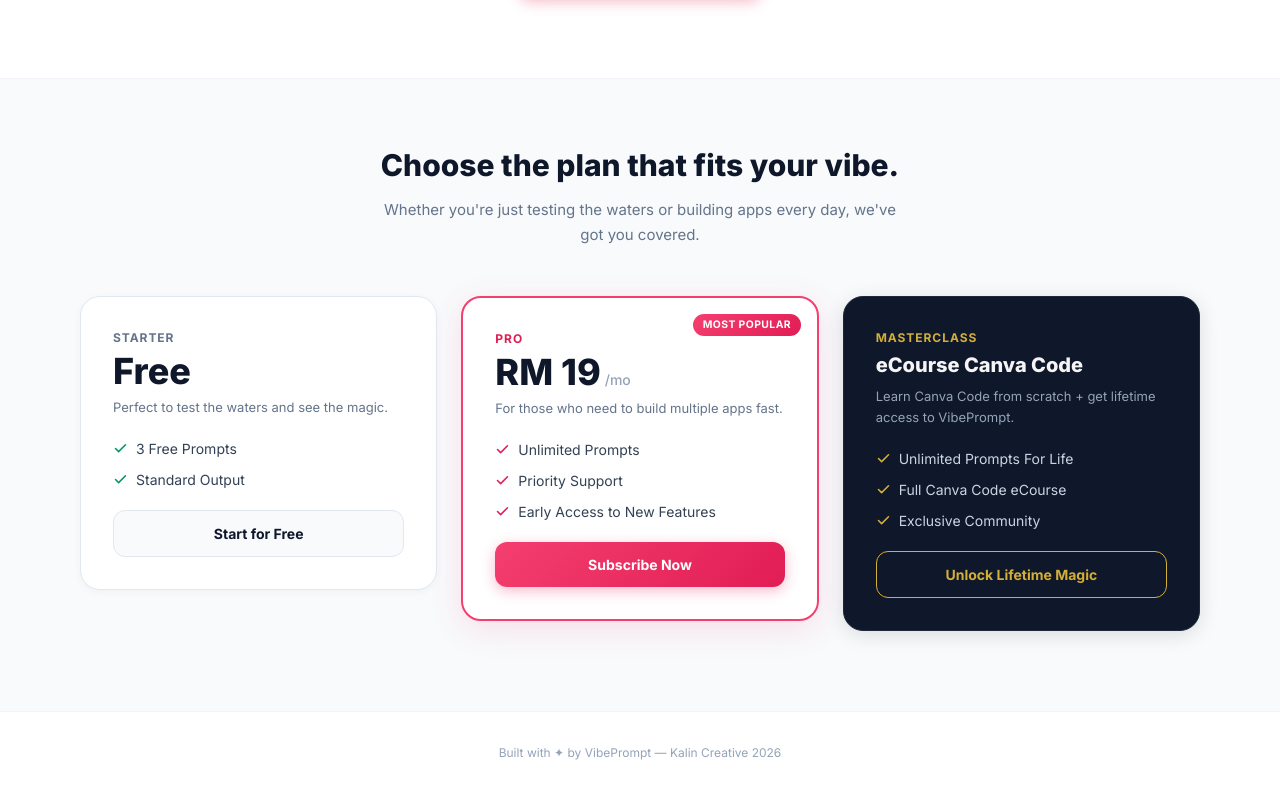
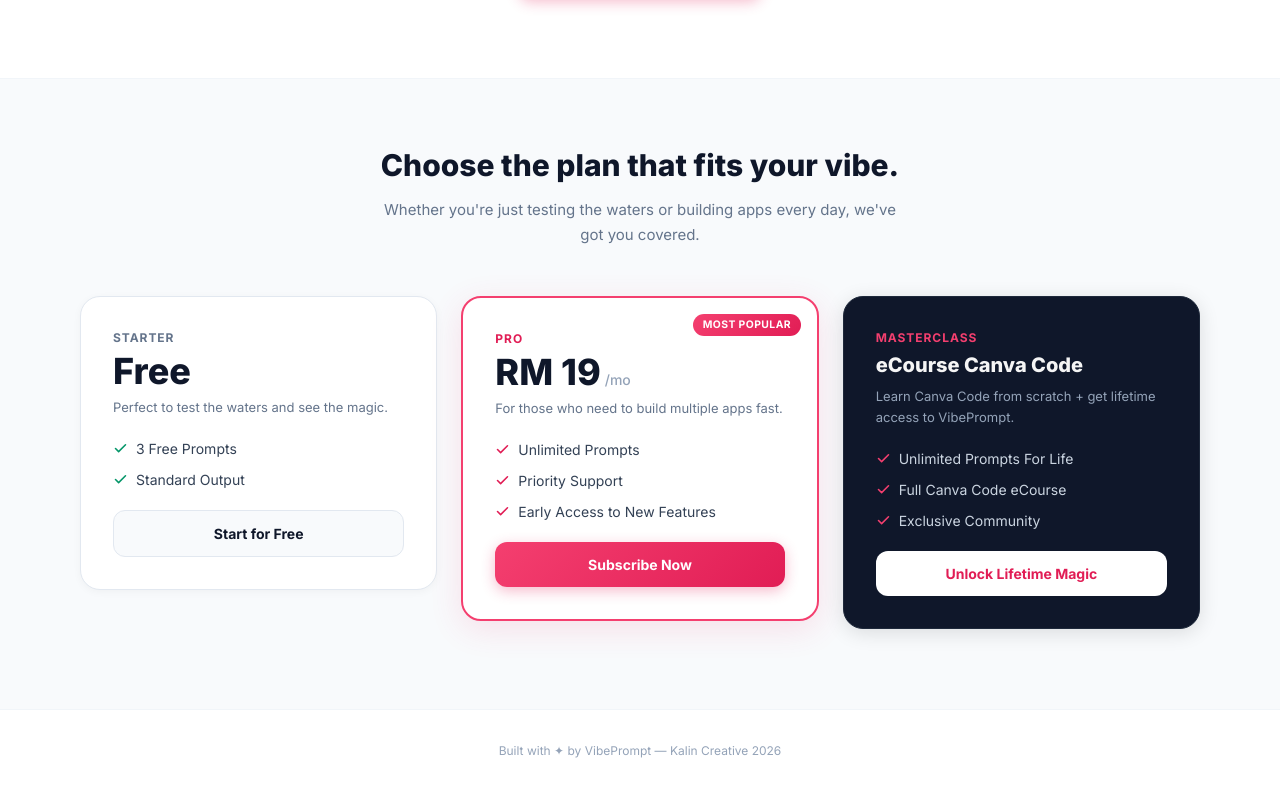
Before and after one commit to kalincreative/VibePrompt, a React (Vite) app: page / in a window 1280 px wide. Shown: the part 1796-2590 px from the top of the page. Built offline with nearby package versions, Linux system fonts and the light colour scheme; no server answers.

Commit message:
style: fix Masterclass card — replace gold with brand magenta

```diff
--- a/src/pages/HomePage.jsx
+++ b/src/pages/HomePage.jsx
@@ -400,7 +400,7 @@
                                 display: 'flex', flexDirection: 'column', gap: '1.25rem',
                             }}>
                                 <div>
-                                    <p style={{ fontSize: '0.75rem', fontWeight: 700, color: '#D4AF37', letterSpacing: '0.08em', textTransform: 'uppercase', marginBottom: '0.375rem' }}>Masterclass</p>
+                                    <p style={{ fontSize: '0.75rem', fontWeight: 700, color: '#F43F6F', letterSpacing: '0.08em', textTransform: 'uppercase', marginBottom: '0.375rem' }}>Masterclass</p>
                                     <p style={{ fontSize: '1.25rem', fontWeight: 800, color: '#F5F5F5', lineHeight: 1.25 }}>eCourse Canva Code</p>
                                     <p style={{ fontSize: '0.8125rem', color: '#94A3B8', marginTop: '0.5rem', lineHeight: 1.6 }}>
                                         Learn Canva Code from scratch + get lifetime access to VibePrompt.
@@ -409,7 +409,7 @@
                                 <ul style={{ listStyle: 'none', padding: 0, margin: 0, display: 'flex', flexDirection: 'column', gap: '0.625rem' }}>
                                     {['Unlimited Prompts For Life', 'Full Canva Code eCourse', 'Exclusive Community'].map(f => (
                                         <li key={f} style={{ display: 'flex', alignItems: 'center', gap: '0.5rem', fontSize: '0.875rem', color: '#CBD5E1' }}>
-                                            <Check size={15} color="#D4AF37" strokeWidth={2.5} style={{ flexShrink: 0 }} />
+                                            <Check size={15} color="#F43F6F" strokeWidth={2.5} style={{ flexShrink: 0 }} />
                                             {f}
                                         </li>
                                     ))}
@@ -417,14 +417,14 @@
                                 <a href="#" style={{ textDecoration: 'none', marginTop: 'auto' }}>
                                     <button style={{
                                         width: '100%', padding: '0.75rem',
-                                        borderRadius: '0.75rem', border: '1.5px solid #D4AF37',
-                                        background: 'transparent', color: '#D4AF37',
+                                        borderRadius: '0.75rem', border: 'none',
+                                        background: '#FFFFFF', color: '#E11D55',
                                         fontSize: '0.875rem', fontWeight: 700,
                                         cursor: 'pointer', fontFamily: 'inherit',
-                                        transition: 'background 0.2s, color 0.2s',
+                                        transition: 'background 0.2s, color 0.2s, box-shadow 0.2s',
                                     }}
-                                        onMouseEnter={e => { e.currentTarget.style.background = '#D4AF37'; e.currentTarget.style.color = '#0F172A' }}
-                                        onMouseLeave={e => { e.currentTarget.style.background = 'transparent'; e.currentTarget.style.color = '#D4AF37' }}
+                                        onMouseEnter={e => { e.currentTarget.style.background = 'linear-gradient(135deg, #F43F6F, #E11D55)'; e.currentTarget.style.color = '#fff'; e.currentTarget.style.boxShadow = '0 4px 14px rgba(225,29,85,0.35)' }}
+                                        onMouseLeave={e => { e.currentTarget.style.background = '#FFFFFF'; e.currentTarget.style.color = '#E11D55'; e.currentTarget.style.boxShadow = 'none' }}
                                     >Unlock Lifetime Magic</button>
                                 </a>
                             </div>
```
